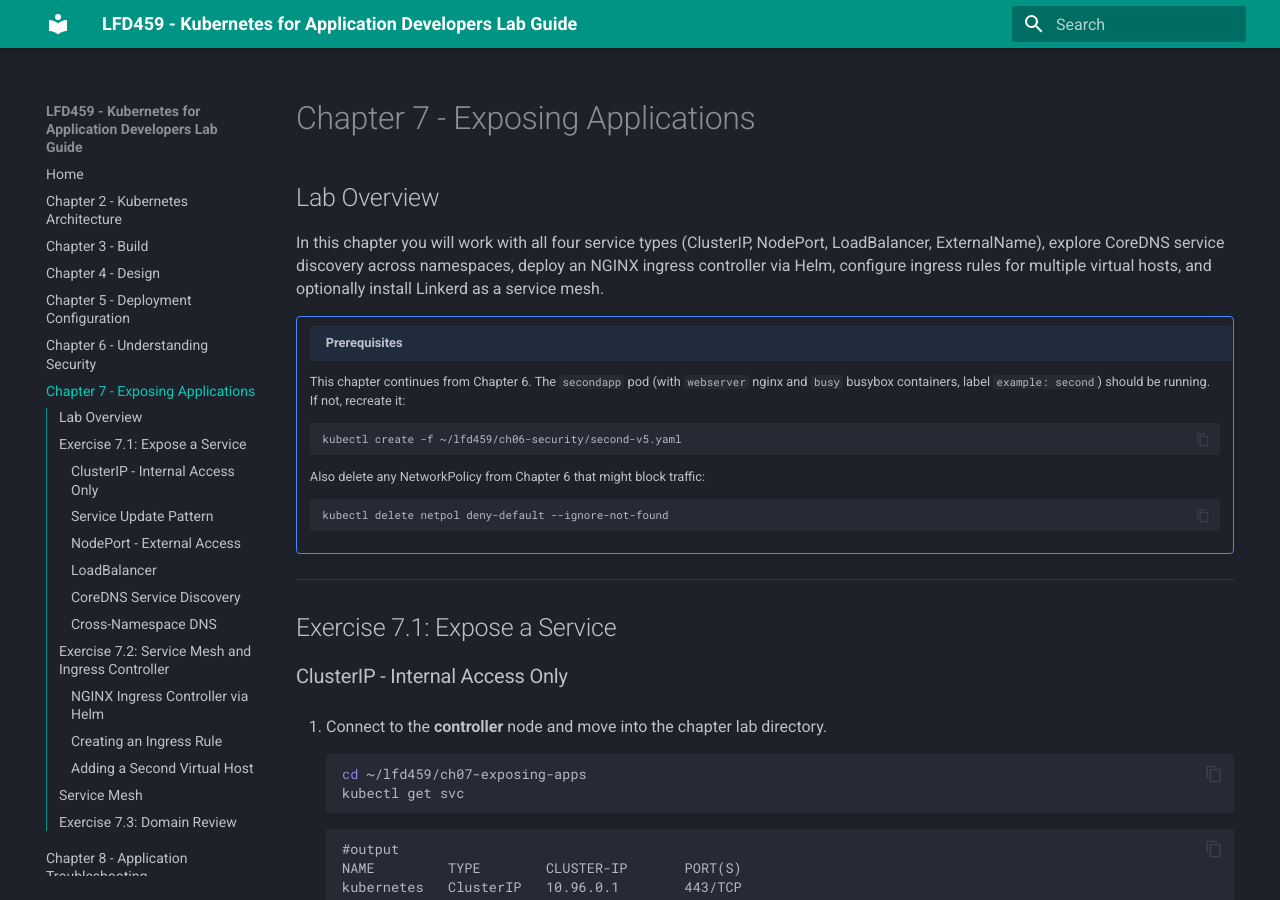
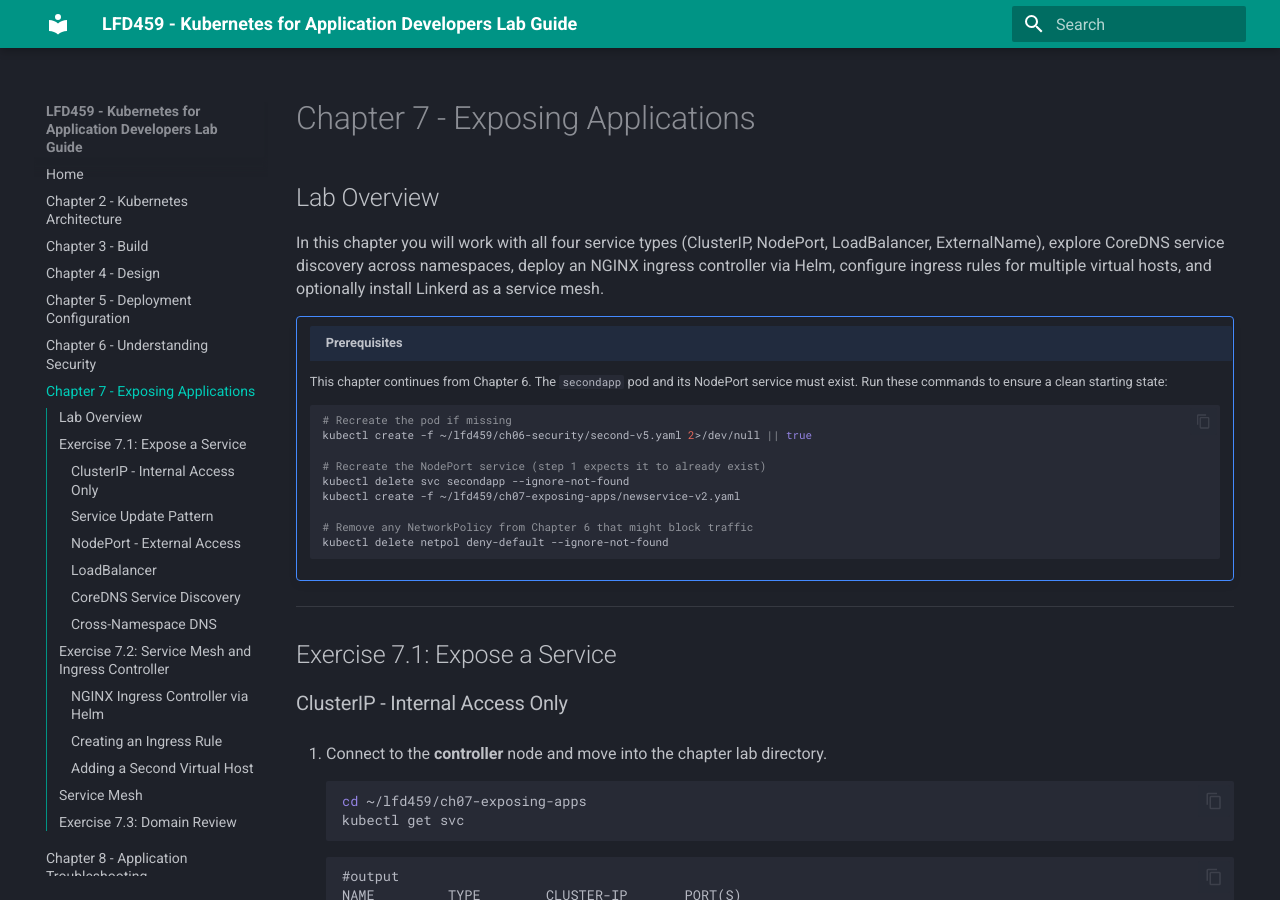
Before and after one commit to helmsman-k8s/lfd459-labs, an MkDocs documentation site: the page built from docs/ch07_labs.md, in a window 1280 px wide and 900 px high. Built offline with MkDocs 1.6.1 and Material for MkDocs 9.7.7, drawn with Linux system fonts in a browser that asks for light colours; some of the changed text lies outside the part shown.

Commit message:
Fix lab guides: ch07 prerequisites, selector instructions, ch08 endpoints output

````diff
--- a/docs/ch07_labs.md
+++ b/docs/ch07_labs.md
@@ -5,15 +5,17 @@
 In this chapter you will work with all four service types (ClusterIP, NodePort, LoadBalancer, ExternalName), explore CoreDNS service discovery across namespaces, deploy an NGINX ingress controller via Helm, configure ingress rules for multiple virtual hosts, and optionally install Linkerd as a service mesh.
 
 !!! note "Prerequisites"
-    This chapter continues from Chapter 6. The `secondapp` pod (with `webserver` nginx and `busy` busybox containers, label `example: second`) should be running. If not, recreate it:
+    This chapter continues from Chapter 6. The `secondapp` pod and its NodePort service must exist. Run these commands to ensure a clean starting state:
 
     ```bash
-    kubectl create -f ~/lfd459/ch06-security/second-v5.yaml
-    ```
+    # Recreate the pod if missing
+    kubectl create -f ~/lfd459/ch06-security/second-v5.yaml 2>/dev/null || true
 
-    Also delete any NetworkPolicy from Chapter 6 that might block traffic:
+    # Recreate the NodePort service (step 1 expects it to already exist)
+    kubectl delete svc secondapp --ignore-not-found
+    kubectl create -f ~/lfd459/ch07-exposing-apps/newservice-v2.yaml
 
-    ```bash
+    # Remove any NetworkPolicy from Chapter 6 that might block traffic
     kubectl delete netpol deny-default --ignore-not-found
     ```
 
@@ -106,7 +108,21 @@
     kubectl edit svc secondapp
     ```
 
-    Change `selector.example: second` to `selector.app: newserver`.
+    Find the `selector:` section near the bottom of the file (not inside `matchLabels` — that's the Deployment's selector, not the Service's). It currently looks like this:
+
+    ```yaml
+    selector:
+      example: second
+    ```
+
+    Replace it with:
+
+    ```yaml
+    selector:
+      app: newserver
+    ```
+
+    Save and exit (`:wq` in vim). The service now forwards traffic to `newserver`'s pods instead of `secondapp`'s.
 
 4. Test - traffic should now show the httpd default page instead of nginx.
 
````
Also changed, not shown: docs/ch08_labs.md (+4 -3 lines).
